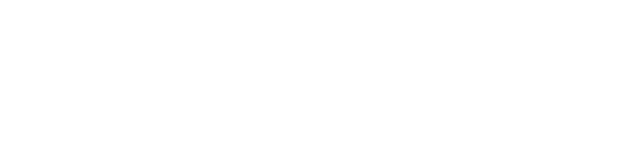
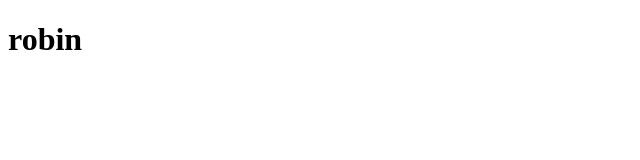
Before and after one commit to nielstoemen/conflict, a plain HTML site: page index.html in a window 1280 px wide. Shown: the whole page, without its empty margins (0-640 px from the left). Drawn offline with Linux system fonts and the light colour scheme.

Commit message:
robin toegevoegd

```diff
--- a/index.html
+++ b/index.html
@@ -7,6 +7,6 @@
     <title>Document</title>
 </head>
 <body>
-
+    <h1>robin</h1>
 </body>
 </html>
```
